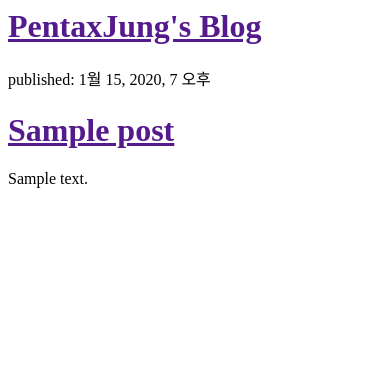
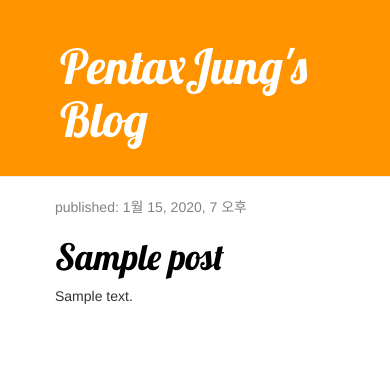
Before and after one commit to PentaxJung/django_projects, a Django app: template djangogirls/blog/templates/blog/post_list.html in a window 390 px wide. Shown: the top 375 px of the page. Run offline with Django 3.2, Linux system fonts and the light colour scheme; the template is opened without the code that fills it: values that come from a table or form of the project are taken from there, others are empty; tables that the repository leaves empty hold one stand-in row (values such as "Sample post"); some libraries are stand-ins or nearby versions.

Commit message:
Added view and template for detailed blog post as well as CSS for the site.

```diff
--- /dev/null
+++ b/djangogirls/blog/static/css/blog.css
@@ -0,0 +1,46 @@
+.page-header    {
+    background-color: #ff9400;
+    margin-top: 0;
+    padding: 20px 20px 20px 60px;
+}
+
+.page-header h1, .page-header h1 a, .page-header h1 a:visited, .page-header h1 a:active  {
+    color: #ffffff;
+    font-size: 36pt;
+    text-decoration: none;
+}
+
+.content    {
+    margin-left: 40px;
+}
+
+h1, h2, h3, h4  {
+    font-family: 'Lobster', cursive;
+}
+
+.date   {
+    color: #828282;
+}
+
+.save   {
+    float: right;
+}
+
+.post-form textarea, .ppost-form input  {
+    width: 100%
+}
+
+.top-menu, .top-menu hover, .top-menu:visited {
+    color: #ffffff;
+    float: right;
+    font-size: 26pt;
+    margin-right: 20px;
+}
+
+.post{
+    margin-bottom: 70px
+}
+
+.post h1 a, .post a:visited    {
+    color: #000000;
+}
--- /dev/null
+++ b/djangogirls/blog/templates/blog/base.html
@@ -0,0 +1,24 @@
+{% load static %}
+<html>
+    <head>
+        <link href="//fonts.googleapis.com/css?family=Lobster&subset=latin,latin-ext" rel="stylesheet" type="text/css">
+        <title>PentaxJung's blog</title>
+        <link rel="stylesheet" href="//maxcdn.bootstrapcdn.com/bootstrap/3.2.0/css/bootstrap.min.css">
+        <link rel="stylesheet" href="//maxcdn.bootstrapcdn.com/bootstrap/3.2.0/css/bootstrap-theme.min.css">
+        <link rel="stylesheet" href="{% static 'css/blog.css' %}">
+    </head>
+
+    <body>
+        <div class="page-header">
+            <h1><a href="/">PentaxJung's Blog</a></h1>
+        </div>
+        <div class="content container">
+            <div class="row">
+                <div class="col-md-8">
+                    {% block content %}
+                    {% endblock %}
+                </div>
+            </div>
+        </div>
+    </body>
+</html>
--- a/djangogirls/blog/templates/blog/post_list.html
+++ b/djangogirls/blog/templates/blog/post_list.html
@@ -1,18 +1,13 @@
-<html>
-    <head>
-        <title>PentaxJung's blog</title>
-    </head>
+{% extends 'blog/base.html' %}
 
-    <body>
-        <div>
-            <h1><a href="">PentaxJung's Blog</a></h1>
-        </div>
-        {% for post in posts %}
-        <div>
-            <p>published: {{post.published_date}}</p>
-            <h1><a href="">{{post.title}}</a></h1>
+{% block content %}
+    {% for post in posts %}
+        <div class="post">
+            <div class="date">
+                <p>published: {{post.published_date}}</p>
+            </div>
+            <h1><a href="{% url 'post_detail' pk=post.pk %}">{{post.title}}</a></h1>
             <p>{{post.text|linebreaksbr}}</p>
         </div>
-        {% endfor %}
-    </body>
-</html>
+    {% endfor %}
+{% endblock %}
--- a/djangogirls/blog/urls.py
+++ b/djangogirls/blog/urls.py
@@ -3,4 +3,5 @@ from . import views
 
 urlpatterns = [
     path('', views.post_list, name='post_list'),
+    path('post/<int:pk>/', views.post_detail, name='post_detail'),
 ]
```
Also changed, not shown: djangogirls/blog/templates/blog/post_detail.html (added, +13 -0 lines), djangogirls/blog/views.py (+6 -1 lines), 1 other file.
